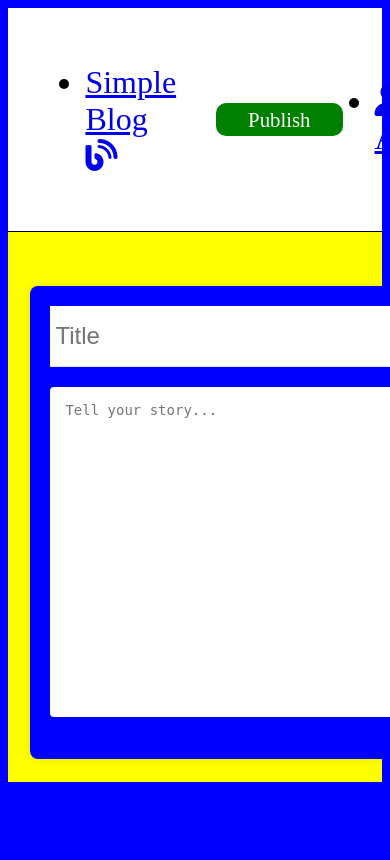
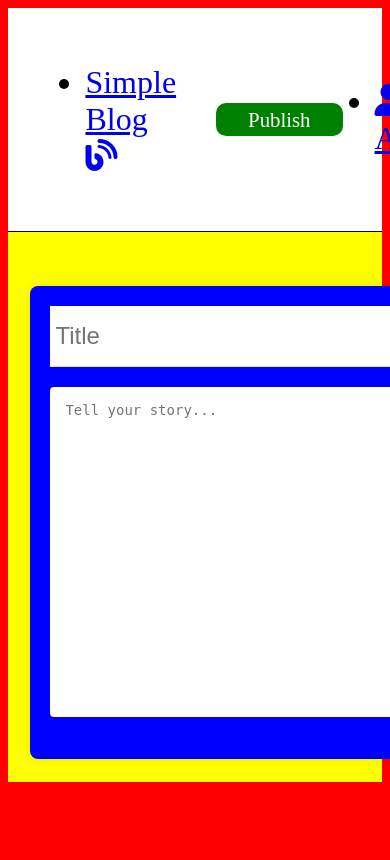
Before and after one commit to mistakelly/Inkwell, a Python web app: template flaskblog/templates/post.html in a window 390 px wide; the page is wider, and only the part inside the window is pictured. Run offline with Jinja, Linux system fonts and the light colour scheme; the template is opened without the code that fills it, so the values that code supplies are empty; some libraries are stand-ins or nearby versions.

Commit message:
added media query for Mobile  devices

```diff
--- a/flaskblog/static/css/post.css
+++ b/flaskblog/static/css/post.css
@@ -132,3 +132,11 @@ input {
 
   }
 }
+
+
+/* MOBILE DEVICES */
+@media screen and (max-width: 565px) {
+  body {
+    background: red;
+  }
+}
```
